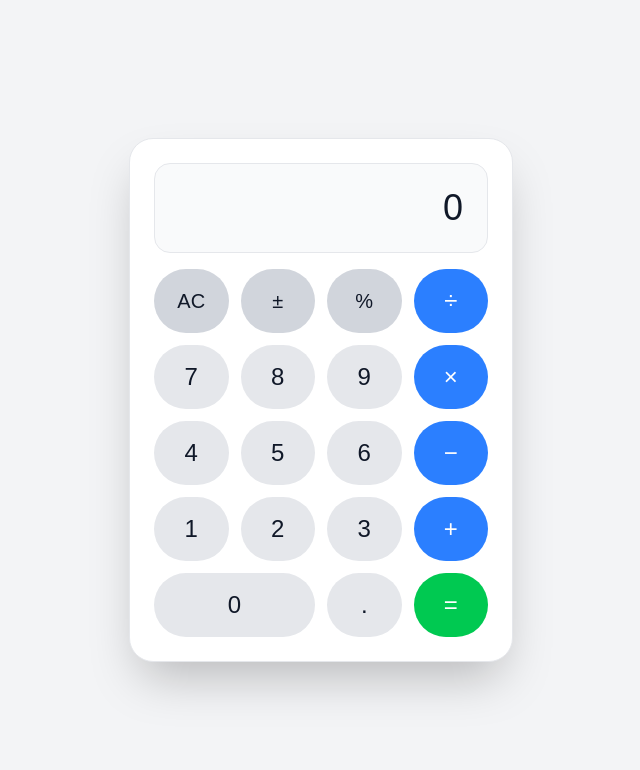
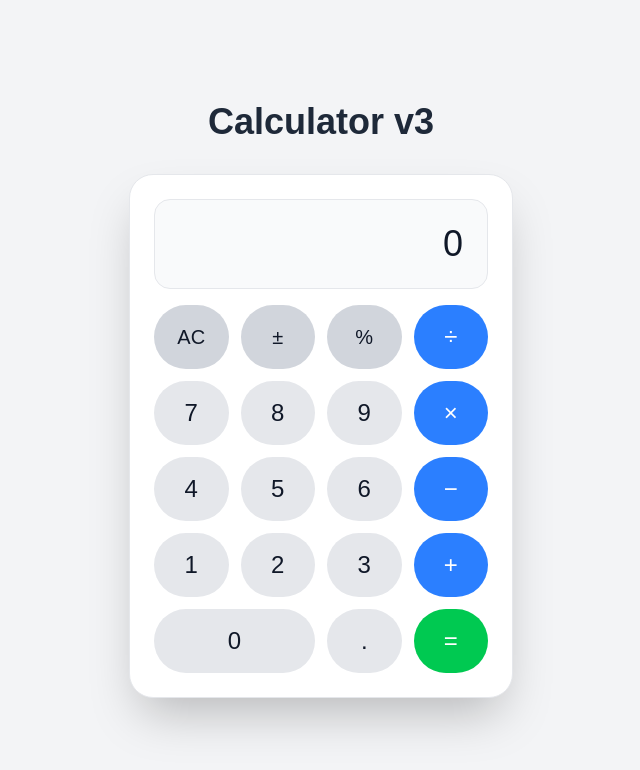
Before and after one commit to ns-test-org/testing-stand-79, a Next.js app in the folder packages/new-web-app-room/: page / in a window 1280 px wide. Shown: the top 770 px of the page, without its empty margins (319-959 px from the left). Built offline with nearby package versions, Linux system fonts and the light colour scheme.

Commit message:
AI chat session: Updated code and files

```diff
--- a/packages/new-web-app-room/src/app/page.tsx
+++ b/packages/new-web-app-room/src/app/page.tsx
@@ -91,7 +91,8 @@ export default function Calculator() {
   };
 
   return (
-    <div className="min-h-screen bg-gray-100 flex items-center justify-center p-4">
+    <div className="min-h-screen bg-gray-100 flex flex-col items-center justify-center p-4">
+      <h1 className="text-4xl font-bold text-gray-800 mb-8">Calculator v3</h1>
       <div className="bg-white rounded-3xl p-6 shadow-2xl max-w-sm w-full border border-gray-200">
         {/* Display */}
         <div className="bg-gray-50 rounded-2xl p-6 mb-4 border border-gray-200">
```
